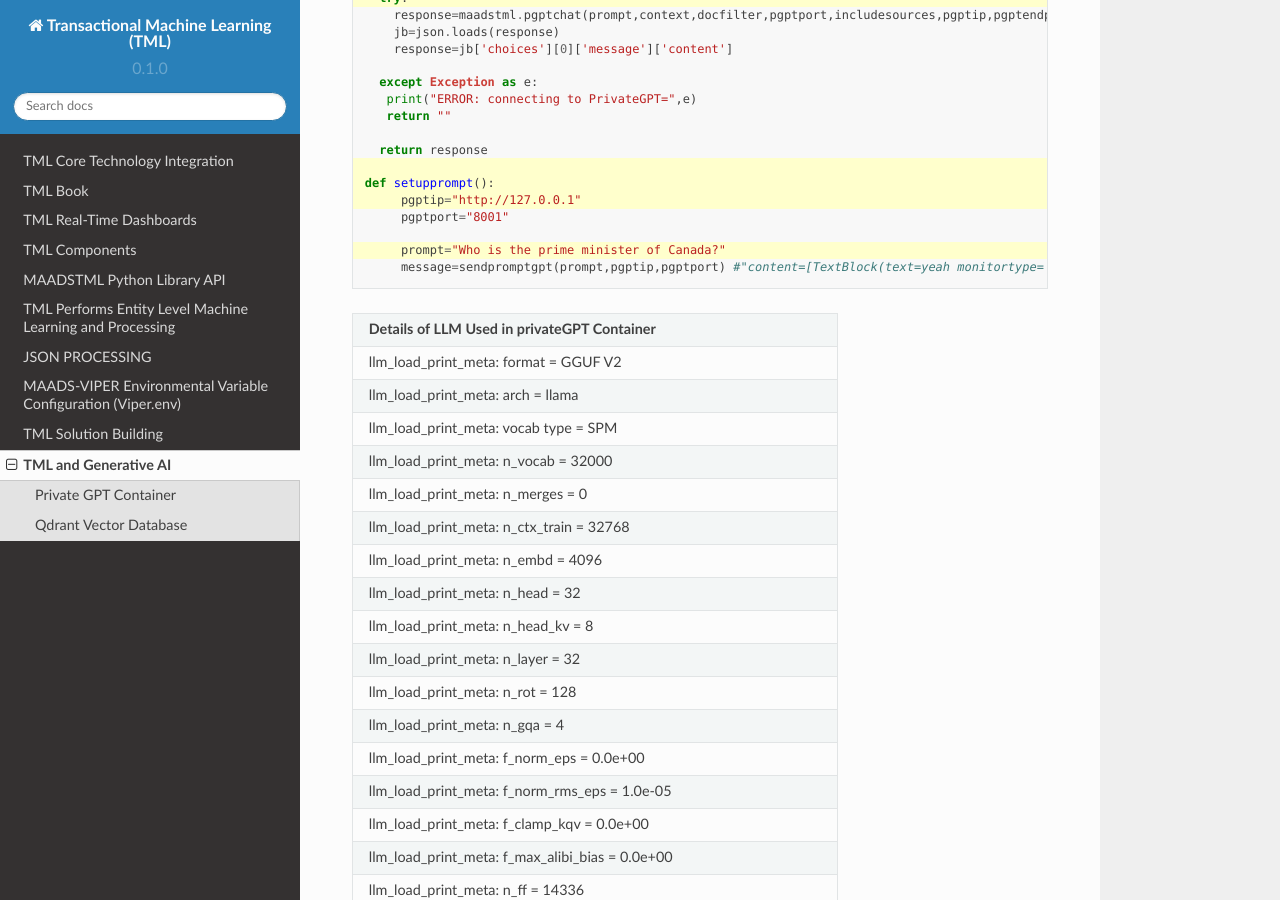
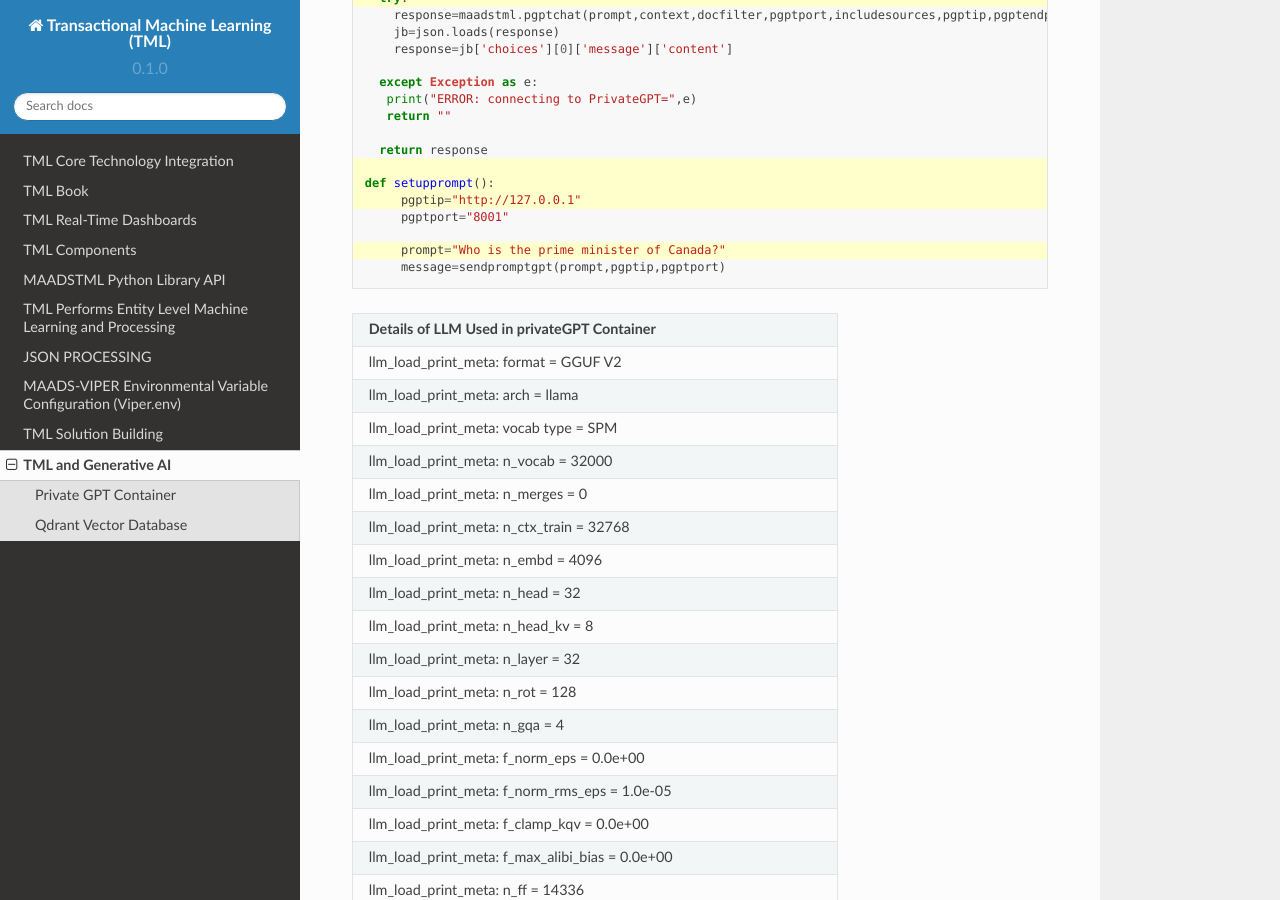
Before and after one commit to smaurice101/readthedocs, a Sphinx documentation site: the page built from docs/source/genai.rst, in a window 1280 px wide and 900 px high, scrolled down 1104 px. Built offline with Sphinx 7.4.7 and the Read the Docs theme 2.0.0, drawn with Linux system fonts in a browser that asks for light colours.

Commit message:
Update genai.rst

```diff
--- a/docs/source/genai.rst
+++ b/docs/source/genai.rst
@@ -69,7 +69,7 @@ Here is some sample code to access the privateGPT container using the maadstml A
         pgptport="8001"
 
         prompt="Who is the prime minister of Canada?"
-        message=sendpromptgpt(prompt,pgptip,pgptport) #"content=[TextBlock(text=yeah monitortype='text')" #
+        message=sendpromptgpt(prompt,pgptip,pgptport)
 
 .. list-table::
 
```
